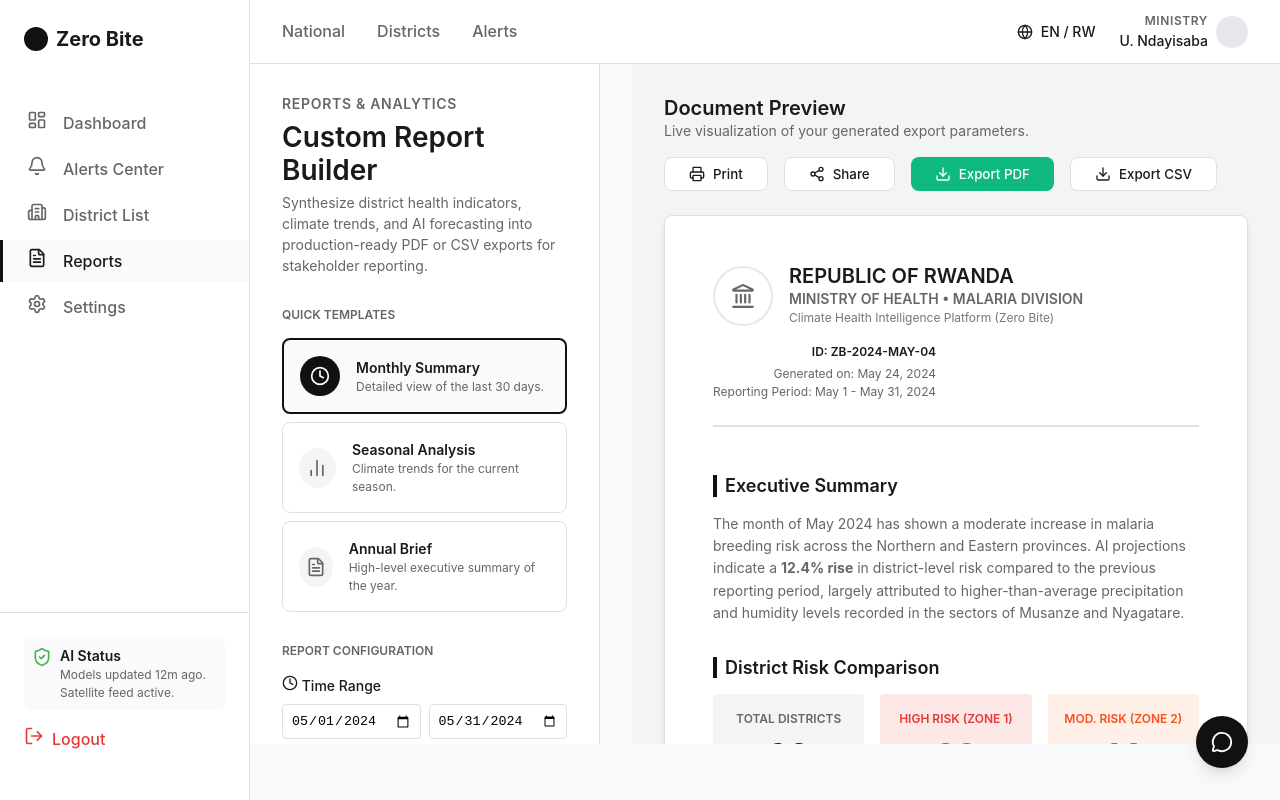
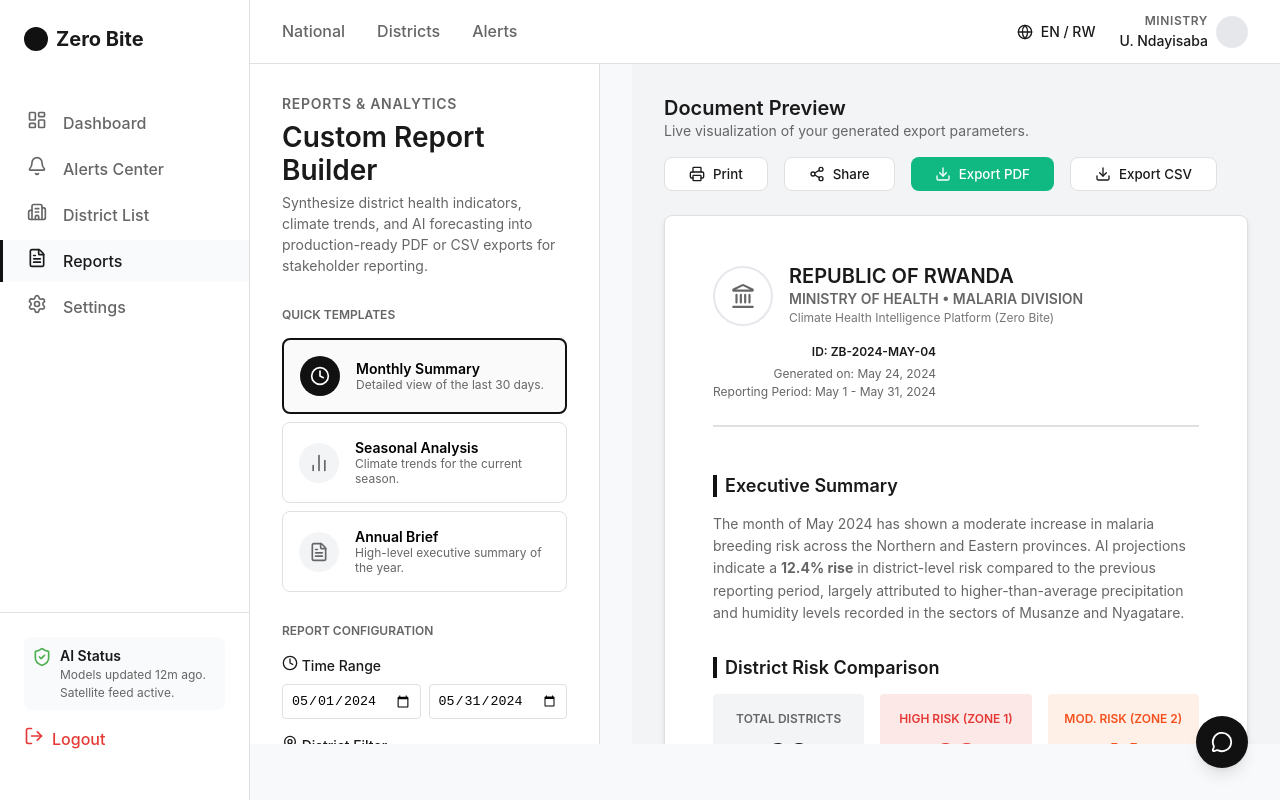
Before and after one commit to Aubierge-codes/Zero-bite, a React (Vite) app in the folder frontend/: page /reports in a window 1280 px wide. Built offline with nearby package versions, Linux system fonts and the light colour scheme.

Commit message:
Reports: make Quick Templates selectable
Monthly Summary/Seasonal Analysis/Annual Brief were three styled divs
with one hardcoded as 'selected' and no click handlers. Converted to
a data-driven, clickable template picker with real active state.

```diff
--- a/frontend/src/pages/Reports/Reports.tsx
+++ b/frontend/src/pages/Reports/Reports.tsx
@@ -1,8 +1,17 @@
+import { useState } from 'react';
 import { Clock, BarChart2, FileText, Printer, Share2, Download, CheckSquare, Square, MapPin, Landmark } from 'lucide-react';
 import SixMonthTrendChart from '../../components/charts/SixMonthTrendChart';
 import styles from './Reports.module.css';
 
+const templates = [
+  { key: 'monthly', icon: Clock, title: 'Monthly Summary', description: 'Detailed view of the last 30 days.' },
+  { key: 'seasonal', icon: BarChart2, title: 'Seasonal Analysis', description: 'Climate trends for the current season.' },
+  { key: 'annual', icon: FileText, title: 'Annual Brief', description: 'High-level executive summary of the year.' },
+];
+
 export default function Reports() {
+  const [activeTemplate, setActiveTemplate] = useState('monthly');
+
   return (
     <div className={styles.layout}>
       {/* Sidebar: Report Builder */}
@@ -16,27 +25,30 @@ export default function Reports() {
          <div style={{ marginBottom: 'var(--spacing-xl)' }}>
             <h3 style={{ fontSize: '0.75rem', fontWeight: 600, color: 'var(--color-text-secondary)', textTransform: 'uppercase', marginBottom: 'var(--spacing-md)' }}>QUICK TEMPLATES</h3>
             <div style={{ display: 'flex', flexDirection: 'column', gap: 'var(--spacing-sm)' }}>
-               <div style={{ display: 'flex', alignItems: 'center', gap: 'var(--spacing-md)', padding: 'var(--spacing-md)', border: '2px solid var(--color-primary)', borderRadius: 'var(--radius-md)', cursor: 'pointer', backgroundColor: '#FAFAFA' }}>
-                  <div style={{ width: '40px', height: '40px', borderRadius: '50%', backgroundColor: 'var(--color-primary)', color: 'white', display: 'flex', alignItems: 'center', justifyContent: 'center' }}><Clock size={20} /></div>
-                  <div>
-                     <div style={{ fontWeight: 600, fontSize: '0.875rem' }}>Monthly Summary</div>
-                     <div style={{ fontSize: '0.75rem', color: 'var(--color-text-secondary)' }}>Detailed view of the last 30 days.</div>
-                  </div>
-               </div>
-               <div style={{ display: 'flex', alignItems: 'center', gap: 'var(--spacing-md)', padding: 'var(--spacing-md)', border: '1px solid var(--color-border)', borderRadius: 'var(--radius-md)', cursor: 'pointer' }}>
-                  <div style={{ width: '40px', height: '40px', borderRadius: '50%', backgroundColor: '#F3F4F6', color: 'var(--color-text-secondary)', display: 'flex', alignItems: 'center', justifyContent: 'center' }}><BarChart2 size={20} /></div>
-                  <div>
-                     <div style={{ fontWeight: 600, fontSize: '0.875rem' }}>Seasonal Analysis</div>
-                     <div style={{ fontSize: '0.75rem', color: 'var(--color-text-secondary)' }}>Climate trends for the current season.</div>
-                  </div>
-               </div>
-               <div style={{ display: 'flex', alignItems: 'center', gap: 'var(--spacing-md)', padding: 'var(--spacing-md)', border: '1px solid var(--color-border)', borderRadius: 'var(--radius-md)', cursor: 'pointer' }}>
-                  <div style={{ width: '40px', height: '40px', borderRadius: '50%', backgroundColor: '#F3F4F6', color: 'var(--color-text-secondary)', display: 'flex', alignItems: 'center', justifyContent: 'center' }}><FileText size={20} /></div>
-                  <div>
-                     <div style={{ fontWeight: 600, fontSize: '0.875rem' }}>Annual Brief</div>
-                     <div style={{ fontSize: '0.75rem', color: 'var(--color-text-secondary)' }}>High-level executive summary of the year.</div>
-                  </div>
-               </div>
+               {templates.map((t) => {
+                  const isActive = activeTemplate === t.key;
+                  const Icon = t.icon;
+                  return (
+                     <button
+                        key={t.key}
+                        onClick={() => setActiveTemplate(t.key)}
+                        style={{
+                           display: 'flex', alignItems: 'center', gap: 'var(--spacing-md)', padding: 'var(--spacing-md)',
+                           border: isActive ? '2px solid var(--color-primary)' : '1px solid var(--color-border)',
+                           borderRadius: 'var(--radius-md)', cursor: 'pointer', textAlign: 'left',
+                           backgroundColor: isActive ? '#FAFAFA' : 'transparent',
+                        }}
+                     >
+                        <div style={{ width: '40px', height: '40px', flexShrink: 0, borderRadius: '50%', backgroundColor: isActive ? 'var(--color-primary)' : '#F3F4F6', color: isActive ? 'white' : 'var(--color-text-secondary)', display: 'flex', alignItems: 'center', justifyContent: 'center' }}>
+                           <Icon size={20} />
+                        </div>
+                        <div>
+                           <div style={{ fontWeight: 600, fontSize: '0.875rem' }}>{t.title}</div>
+                           <div style={{ fontSize: '0.75rem', color: 'var(--color-text-secondary)' }}>{t.description}</div>
+                        </div>
+                     </button>
+                  );
+               })}
             </div>
          </div>
 
```
